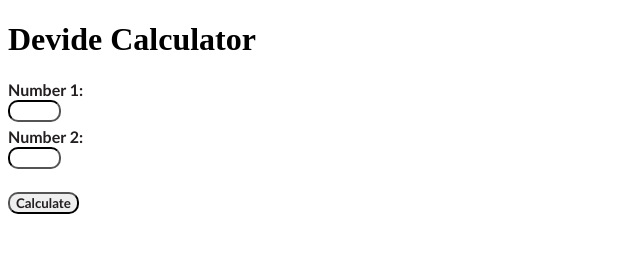
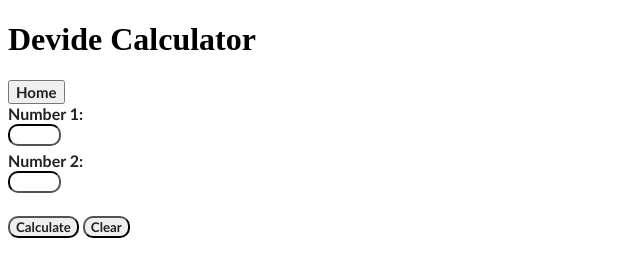
Before and after one commit to ilaySaa/Trinomials-first-website, a plain HTML site: page Devide.html in a window 1280 px wide. Shown: the whole page, without its empty margins (0-640 px from the left). Drawn offline with Linux system fonts and the light colour scheme.

Commit message:
Update Devide.html

```diff
--- a/Devide.html
+++ b/Devide.html
@@ -33,16 +33,35 @@
              cursor: pointer;
 
         }
+        .style-0-2{
+      border-color: black;
+             transition: 0.3s;
+             min-width: 50px;
+             color: rgb(36, 32, 32);
+             border: none;
+             border-radius: 10px;
+             border-color: black;
+             text-decoration: none;
+             font-family: 'Gill Sans', 'Gill Sans MT', Calibri, 'Trebuchet MS', sans-serif;
+             font-weight: bold;
+             cursor: pointer;
+             font-display: auto;
+             font-size: 15px;
+            }
     </style>
 </head>
 <body>
 	<h1>Devide Calculator</h1>
+    <button class="style-0">
+        <a href="http://127.0.0.1:5500/index.html?" target="_self" class="style-0-2">Home</a>
+      </button>
 	<form>
 		<label  class="s-1" for="num1">Number 1:</label><br>
 		<input  class="s-1" type="number" id="num1" name="num1"><br>
 		<label  class="s-1" for="num2">Number 2:</label><br>
 		<input  class="s-1" type="number" id="num2" name="num2"><br><br>
 		<button class="s-2" type="button" onclick="dev()">Calculate</button>
+        <button class="s-2"  type="button" onclick="clearInput()">Clear</button>
 	</form>
 	<p id="result"></p>
 
@@ -53,6 +72,13 @@
 		var result = parseInt(num1) / parseInt(num2);
 		document.getElementById("result").innerHTML = "Result: " + result;
 	}
+    function clearInput() {
+      document.getElementById("a").value = "";
+      document.getElementById("b").value = "";
+      document.getElementById("c").value = "";
+      document.getElementById("roots").innerHTML = "";
+      document.getElementById(cf).innerHTML = "";
+    }
 	</script>
 </body>
 </html>
```
